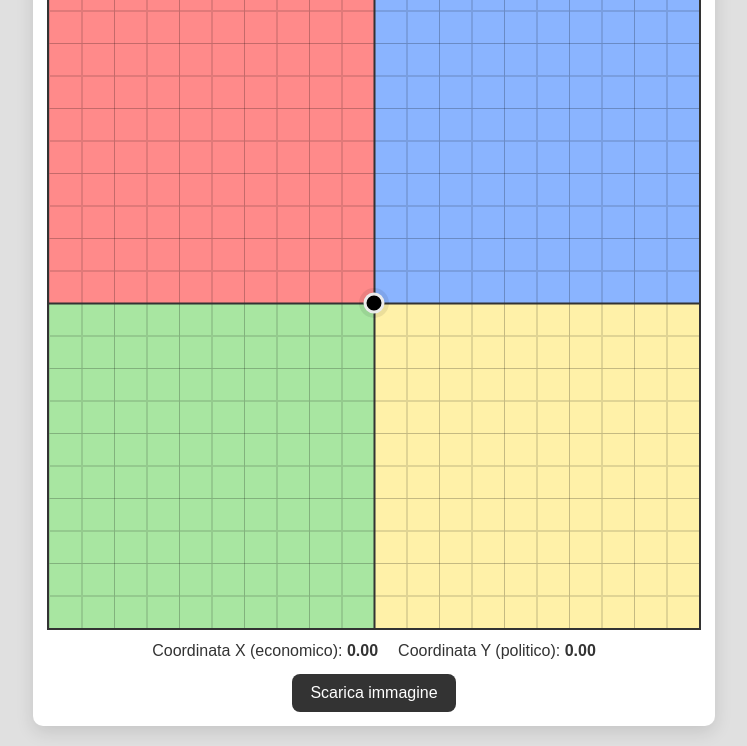
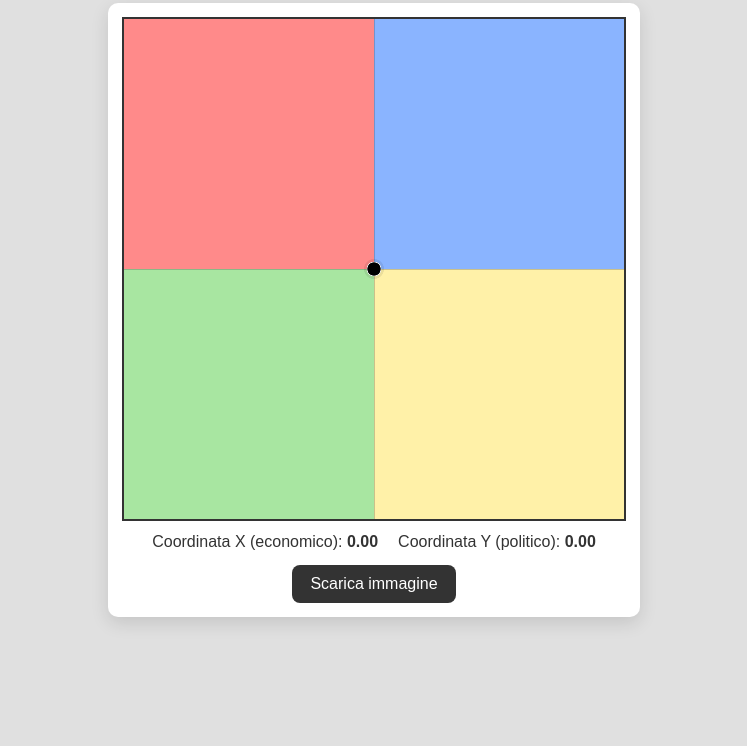
Before and after one commit to SaraLuxemburg36/PoliticalValuesTest, a plain HTML site: page results.html in a window 1280 px wide. Shown: the part 123-869 px from the top of the page, without its empty margins (266-1013 px from the left). After the commit the page ends 800 px from the top, so only its background shows below. Drawn offline with Linux system fonts and the light colour scheme.

Commit message:
Update results.html

```diff
--- a/results.html
+++ b/results.html
@@ -34,8 +34,9 @@
     canvas {
       border: 2px solid #333;
       display: block;
+      width: 500px;   /* dimensione visiva */
+      height: 500px;  /* dimensione visiva */
       max-width: 100%;
-      height: auto;
     }
 
     .values {
@@ -68,7 +69,8 @@
   <h1>I tuoi risultati</h1>
 
   <div class="frame">
-    <canvas id="compass" width="650" height="650" aria-label="Political compass result"></canvas>
+    <!-- Canvas in alta risoluzione interna -->
+    <canvas id="compass" width="2000" height="2000" aria-label="Political compass result"></canvas>
 
     <div class="values">
       <div>Coordinata X (economico): <strong id="x-val">0.00</strong></div>
@@ -90,8 +92,8 @@
     const canvas = document.getElementById("compass");
     const ctx = canvas.getContext("2d");
 
-    const size = canvas.width;        // 1000
-    const center = size / 2;          // 500
+    const size = canvas.width;        // 2000
+    const center = size / 2;          // 1000
     const cellsPerSemiAxis = 10;      // 10 quadretti per semiasse -> 20 totali
     const scale = center / cellsPerSemiAxis; // dimensione di un quadretto
 
@@ -148,7 +150,7 @@
     ctx.fillStyle = "#000";
     ctx.strokeStyle = "#fff";
     ctx.lineWidth = 3;
-    const radius = Math.max(6, Math.round(scale * 0.28));
+    const radius = Math.max(10, Math.round(scale * 0.28));
     ctx.arc(plotX, plotY, radius, 0, Math.PI * 2);
     ctx.fill();
     ctx.stroke();
@@ -156,7 +158,7 @@
     ctx.beginPath();
     ctx.globalAlpha = 0.08;
     ctx.fillStyle = "#000";
-    ctx.arc(plotX, plotY, radius + 6, 0, Math.PI * 2);
+    ctx.arc(plotX, plotY, radius + 12, 0, Math.PI * 2);
     ctx.fill();
     ctx.globalAlpha = 1;
 
```
